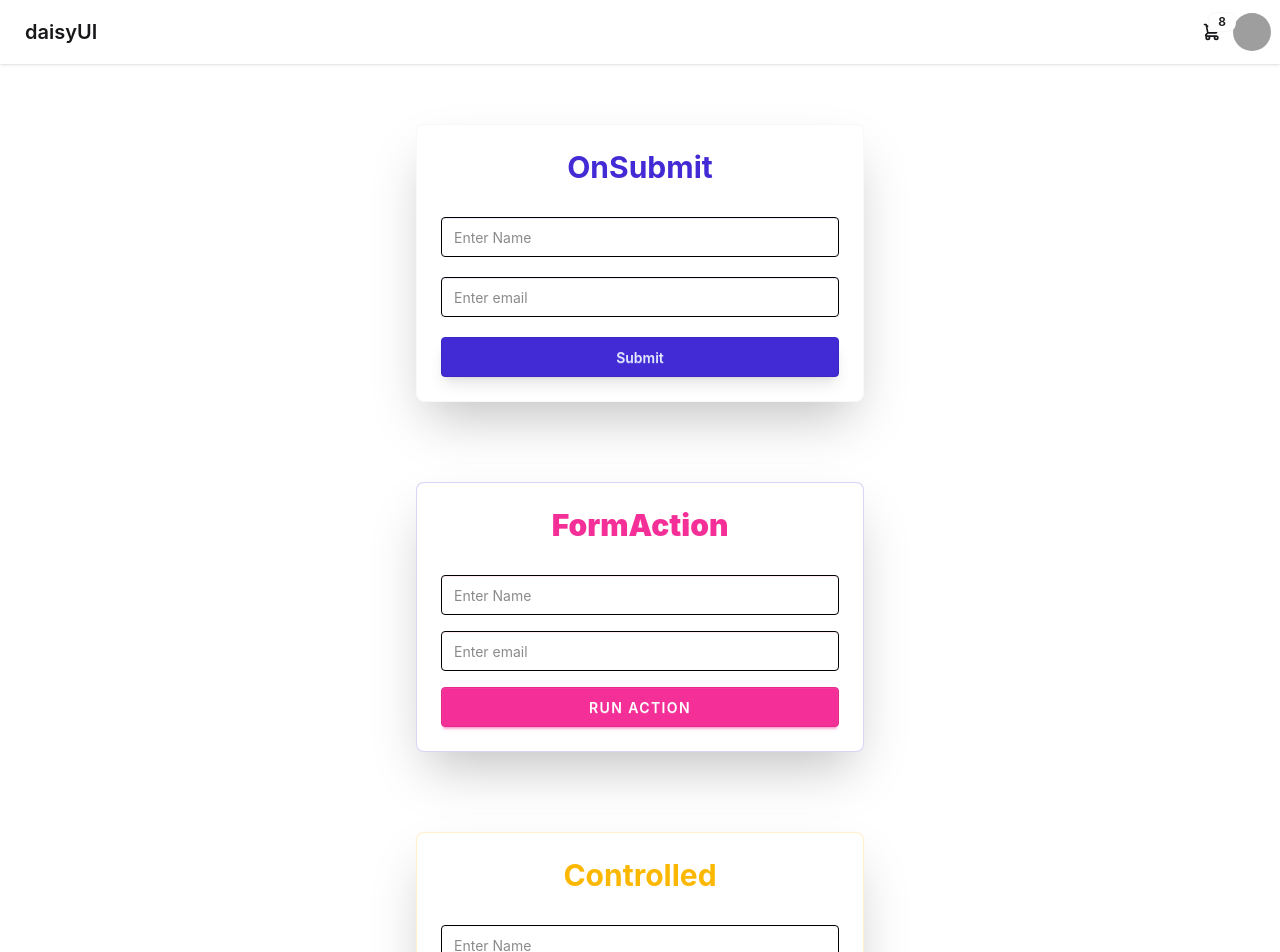
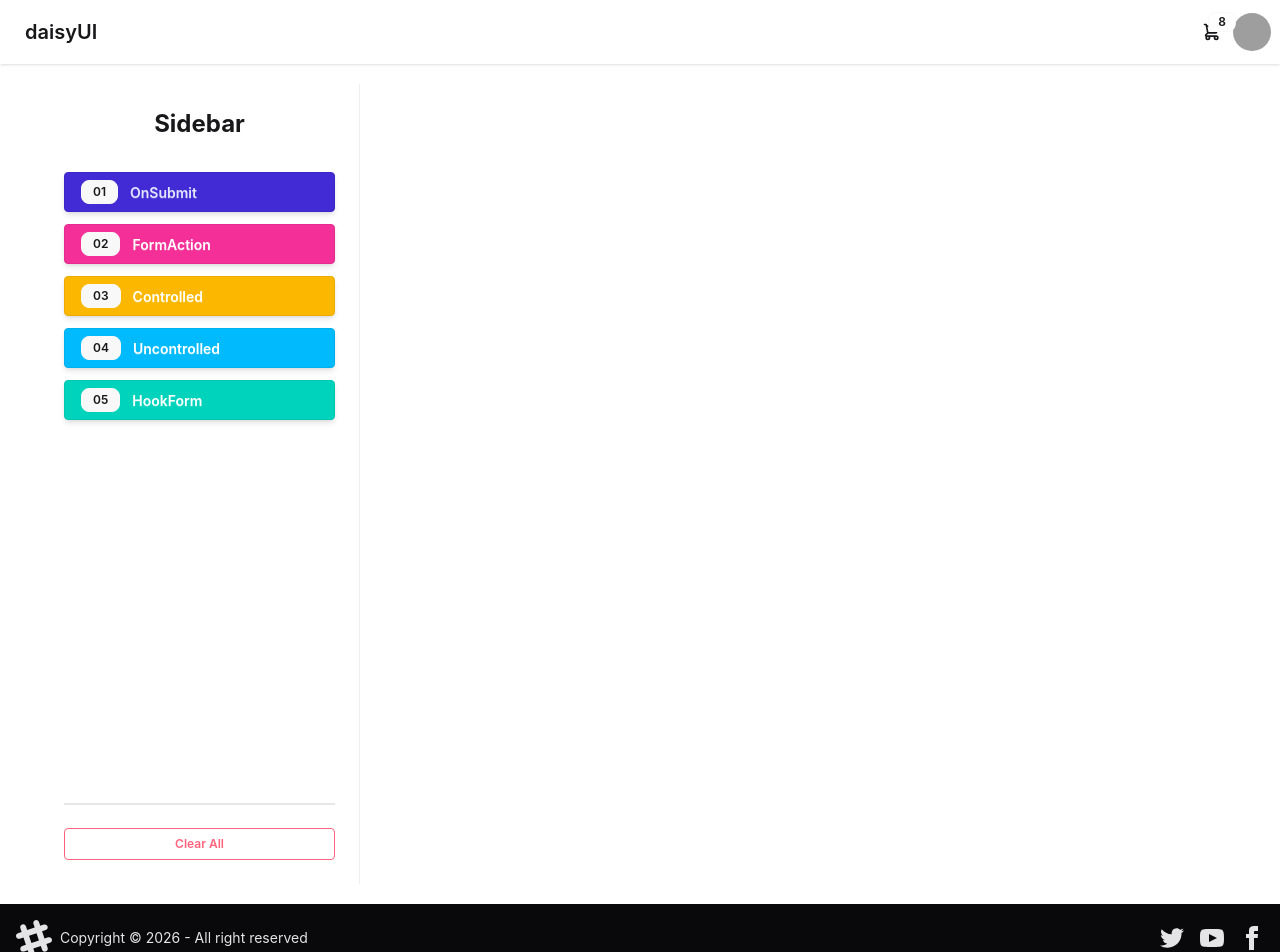
Before and after one commit to MuradHasan49/React-Form-Practice, a React (Vite) app: page / in a window 1280 px wide. Shown: the top 952 px of the page. Built offline with nearby package versions, Linux system fonts and the light colour scheme; grey boxes are pictures that could not be loaded.

Commit message:
add button to navigate components

```diff
--- a/src/Outlet/MainOutlet.jsx
+++ b/src/Outlet/MainOutlet.jsx
@@ -2,6 +2,7 @@ import React from 'react'
 import { Outlet } from 'react-router'
 import Navbar from '../Components/Navbar/Navbar'
 import Footer from '../Components/Footer/Footer'
+import Home from '../Pages/Home/Home'
 
 const MainOutlet = () => {
     return (
--- a/src/Pages/Home/Home.jsx
+++ b/src/Pages/Home/Home.jsx
@@ -4,17 +4,14 @@ import FormAction from '../Form/FormAction'
 import Controlled from '../Form/Controlled'
 import Uncontrolled from '../Form/Uncontrolled'
 import HookForm from '../Form/HookForm'
+import Sidebar from '../../Sidebar'
 
 const Home = () => {
 
     return (
         <>
             <div className="min-h-[85vh] px-10 py-5">
-                <OnSubmit/>
-                <FormAction/>
-                <Controlled/>
-                <Uncontrolled/>
-                <HookForm/>
+                <Sidebar/>
             </div>
         </>
     )
--- a/src/Router/Router.jsx
+++ b/src/Router/Router.jsx
@@ -1,13 +1,26 @@
 import { createBrowserRouter } from "react-router";
 import MainOutlet from "../Outlet/MainOutlet";
 import Home from "../Pages/Home/Home";
+import Sidebar from "../Sidebar";
+import OnSubmit from "../Pages/Form/OnSubmit";
+import FormAction from "../Pages/Form/FormAction";
+import Controlled from "../Pages/Form/Controlled";
+import Uncontrolled from "../Pages/Form/Uncontrolled";
+import HookForm from "../Pages/Form/HookForm";
+
 
 export const router = createBrowserRouter([
     {
         path: "/",
         Component: MainOutlet,
         children: [
-            {index:true , Component: Home}
-        ]
+            { index: true, Component: Home },
+            {path:"/onsubmit" ,Component: OnSubmit},
+            {path:"/formaction" ,Component: FormAction},
+            {path:"/controlled" ,Component: Controlled},
+            {path:"/uncontrolled" ,Component: Uncontrolled},
+            {path:"/hookform" ,Component: HookForm},
+
+          ]
     }
 ])
--- /dev/null
+++ b/src/Sidebar.jsx
@@ -0,0 +1,46 @@
+import React from 'react';
+
+const Sidebar = () => {
+    return (
+        <div className="h-screen w-80 bg-base-100 border-r border-base-300 flex flex-col p-6">
+            <h2 className="text-2xl font-bold text-center mb-8">Sidebar</h2>
+
+            <div className="flex flex-col gap-3">
+                {/* OnSubmit Button */}
+                <button className="btn btn-primary justify-start gap-3 shadow-md">
+                    <span className="badge badge-ghost text-xs">01</span>
+                    OnSubmit
+                </button>
+
+                {/* FormAction Button */}
+                <button className="btn btn-secondary justify-start gap-3 shadow-md text-white">
+                    <span className="badge badge-ghost text-xs">02</span>
+                    FormAction
+                </button>
+
+                {/* Controlled Button */}
+                <button className="btn btn-warning justify-start gap-3 shadow-md text-white">
+                    <span className="badge badge-ghost text-xs">03</span>
+                    Controlled
+                </button>
+
+                {/* Uncontrolled Button */}
+                <button className="btn btn-info justify-start gap-3 shadow-md text-white">
+                    <span className="badge badge-ghost text-xs">04</span>
+                    Uncontrolled
+                </button>
+
+                {/* HookForm Button */}
+                <button className="btn btn-accent justify-start gap-3 shadow-md text-white">
+                    <span className="badge badge-ghost text-xs">05</span>
+                    HookForm
+                </button>
+            </div>
+
+            <div className="mt-auto divider"></div>
+            <button className="btn btn-outline btn-error btn-sm">Clear All</button>
+        </div>
+    );
+};
+
+export default Sidebar;
```
